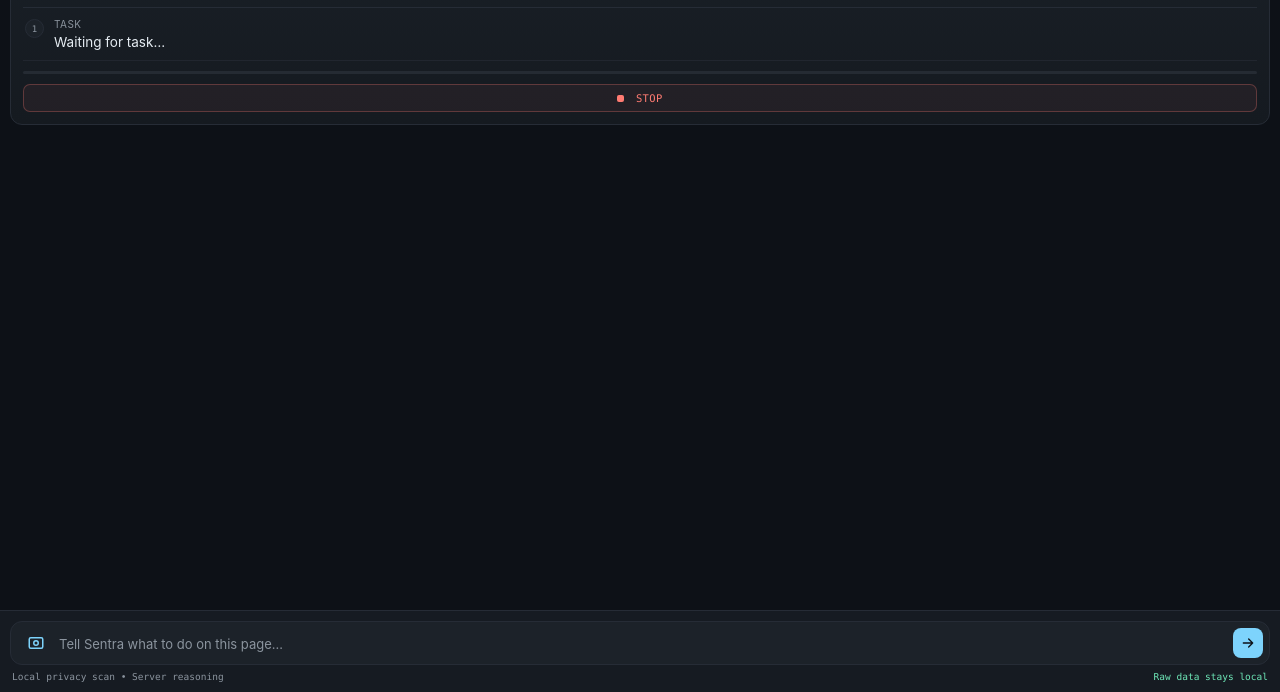
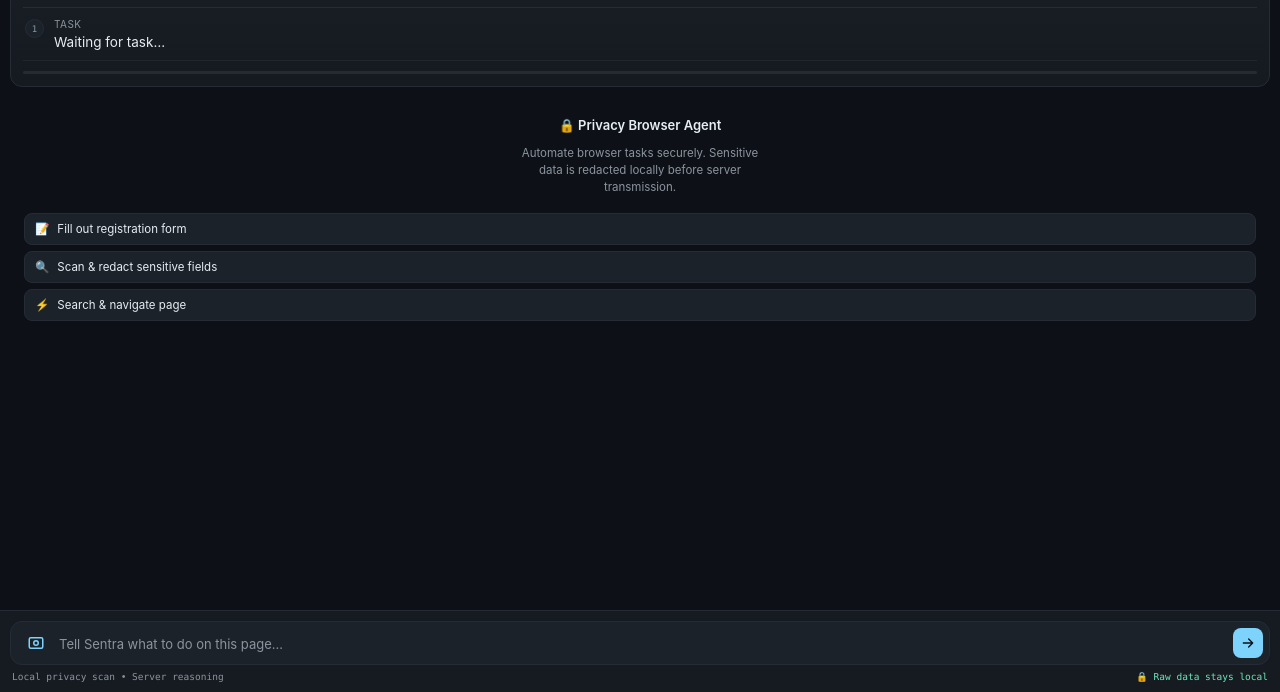
Before and after one commit to Uday5706/SIH26, a browser extension: page extension/sidepanel.html in a window 1280 px wide. Shown: the part 108-800 px from the top of the page. Drawn offline with Linux system fonts and the light colour scheme.

Commit message:
Fix sidepanel stop button visibility, add welcome suggestion chips, and polish UI

```diff
--- a/extension/sidepanel.css
+++ b/extension/sidepanel.css
@@ -285,29 +285,93 @@
 }
 
 .stop-btn {
-  display: block;
+  display: flex;
+  align-items: center;
+  justify-content: center;
   width: 100%;
   margin-top: 10px;
-  padding: 7px 10px;
-  border: 1px solid rgba(255,123,114,.28);
-  border-radius: 7px;
-  background: rgba(255,123,114,.06);
+  padding: 8px 10px;
+  border: 1px solid rgba(255,123,114,.35);
+  border-radius: 8px;
+  background: rgba(255,123,114,.08);
   color: var(--red);
   cursor: pointer;
   font-family: var(--mono);
-  font-size: 10.5px;
+  font-size: 11px;
+  font-weight: 600;
   letter-spacing: .04em;
+  transition: all 0.2s ease;
 }
 
-.stop-btn:hover { background: rgba(255,123,114,.11); }
+.stop-btn:hover {
+  background: rgba(255,123,114,.16);
+  border-color: rgba(255,123,114,.5);
+}
+
+.stop-btn[hidden],
+.stop-btn.hidden {
+  display: none !important;
+}
 
 .stop-dot {
   display: inline-block;
   width: 7px;
   height: 7px;
-  margin-right: 5px;
+  margin-right: 6px;
   border-radius: 2px;
   background: currentColor;
+}
+
+/* ---------- Welcome Suggestions ---------- */
+.welcome-box {
+  padding: 18px 12px;
+  display: flex;
+  flex-direction: column;
+  gap: 12px;
+  align-items: center;
+  text-align: center;
+}
+
+.welcome-title {
+  font-size: 13px;
+  font-weight: 600;
+  color: var(--text);
+}
+
+.welcome-desc {
+  font-size: 11.5px;
+  color: var(--muted);
+  line-height: 1.45;
+  max-width: 240px;
+}
+
+.suggestions-grid {
+  display: flex;
+  flex-direction: column;
+  gap: 6px;
+  width: 100%;
+  margin-top: 6px;
+}
+
+.suggestion-chip {
+  background: var(--panel-2);
+  border: 1px solid var(--border);
+  border-radius: 8px;
+  padding: 8px 10px;
+  color: var(--text);
+  font-size: 11.5px;
+  text-align: left;
+  cursor: pointer;
+  transition: all 0.15s ease;
+  display: flex;
+  align-items: center;
+  gap: 8px;
+}
+
+.suggestion-chip:hover {
+  background: #212832;
+  border-color: var(--sky);
+  color: var(--sky);
 }
 
 @keyframes stageIn {
--- a/extension/sidepanel.html
+++ b/extension/sidepanel.html
@@ -130,7 +130,26 @@
       </button>
     </section>
 
-    <main class="thread" id="thread"></main>
+    <main class="thread" id="thread">
+      <div class="welcome-box" id="welcomeBox">
+        <div class="welcome-title">🔒 Privacy Browser Agent</div>
+        <div class="welcome-desc">Automate browser tasks securely. Sensitive data is redacted locally before server transmission.</div>
+        <div class="suggestions-grid">
+          <button class="suggestion-chip" data-prompt="Fill out registration form securely">
+            <span>📝</span>
+            <span>Fill out registration form</span>
+          </button>
+          <button class="suggestion-chip" data-prompt="Scan page and redact all sensitive fields">
+            <span>🔍</span>
+            <span>Scan & redact sensitive fields</span>
+          </button>
+          <button class="suggestion-chip" data-prompt="Search for compiler design and submit">
+            <span>⚡</span>
+            <span>Search & navigate page</span>
+          </button>
+        </div>
+      </div>
+    </main>
 
     <div class="composer">
       <div class="composer-row">
@@ -155,7 +174,7 @@
 
       <div class="composer-foot">
         <span id="modelTag">Local privacy scan • Server reasoning</span>
-        <span class="privacy-badge">Raw data stays local</span>
+        <span class="privacy-badge">🔒 Raw data stays local</span>
       </div>
     </div>
 
--- a/extension/sidepanel.js
+++ b/extension/sidepanel.js
@@ -82,6 +82,12 @@
   setProgress(0);
 
   stageConfirmation.classList.add("hidden");
+
+  if (stopBtn) {
+    stopBtn.hidden = true;
+    stopBtn.classList.add("hidden");
+    stopBtn.style.display = "none";
+  }
 }
 
 function revealStatus(statusText) {
@@ -138,6 +144,14 @@
     chrome.tabs.create({ url: `${currentServerUrl}/public/payload_audit.json` });
   });
 }
+
+// Bind suggestion chips
+document.querySelectorAll(".suggestion-chip").forEach((chip) => {
+  chip.addEventListener("click", () => {
+    const prompt = chip.getAttribute("data-prompt") || chip.textContent.trim();
+    handleSend(prompt);
+  });
+});
 
 newTaskBtn.addEventListener("click", () => {
   resetAgent();
@@ -286,12 +300,19 @@
 
   resetStages();
 
+  const welcomeBox = document.getElementById("welcomeBox");
+  if (welcomeBox) welcomeBox.style.display = "none";
+
   // Stage 1: Task text
   taskValue.textContent = taskText || "Execute privacy-preserving workflow";
   sessionLabel.textContent = "Current task";
 
   setAgentState("running", "Task initiated", "RUNNING");
-  stopBtn.hidden = false;
+  if (stopBtn) {
+    stopBtn.hidden = false;
+    stopBtn.classList.remove("hidden");
+    stopBtn.style.display = "flex";
+  }
   setProgress(10);
 }
 
@@ -321,7 +342,11 @@
   stopTimer();
   activeTask = false;
   pendingConfirmation = null;
-  stopBtn.hidden = true;
+  if (stopBtn) {
+    stopBtn.hidden = true;
+    stopBtn.classList.add("hidden");
+    stopBtn.style.display = "none";
+  }
 
   setAgentState("success", "Task completed", "DONE");
   revealAction("Completed");
@@ -335,7 +360,11 @@
   stopTimer();
   activeTask = false;
   pendingConfirmation = null;
-  stopBtn.hidden = true;
+  if (stopBtn) {
+    stopBtn.hidden = true;
+    stopBtn.classList.add("hidden");
+    stopBtn.style.display = "none";
+  }
 
   setAgentState("error", "Agent stopped with an error", "ERROR");
   revealStep("Needs attention");
@@ -351,7 +380,11 @@
   stopTimer();
   activeTask = false;
   pendingConfirmation = null;
-  stopBtn.hidden = true;
+  if (stopBtn) {
+    stopBtn.hidden = true;
+    stopBtn.classList.add("hidden");
+    stopBtn.style.display = "none";
+  }
 
   setAgentState("waiting", reason, "STOPPED");
   revealStep("Agent execution cancelled");
```
